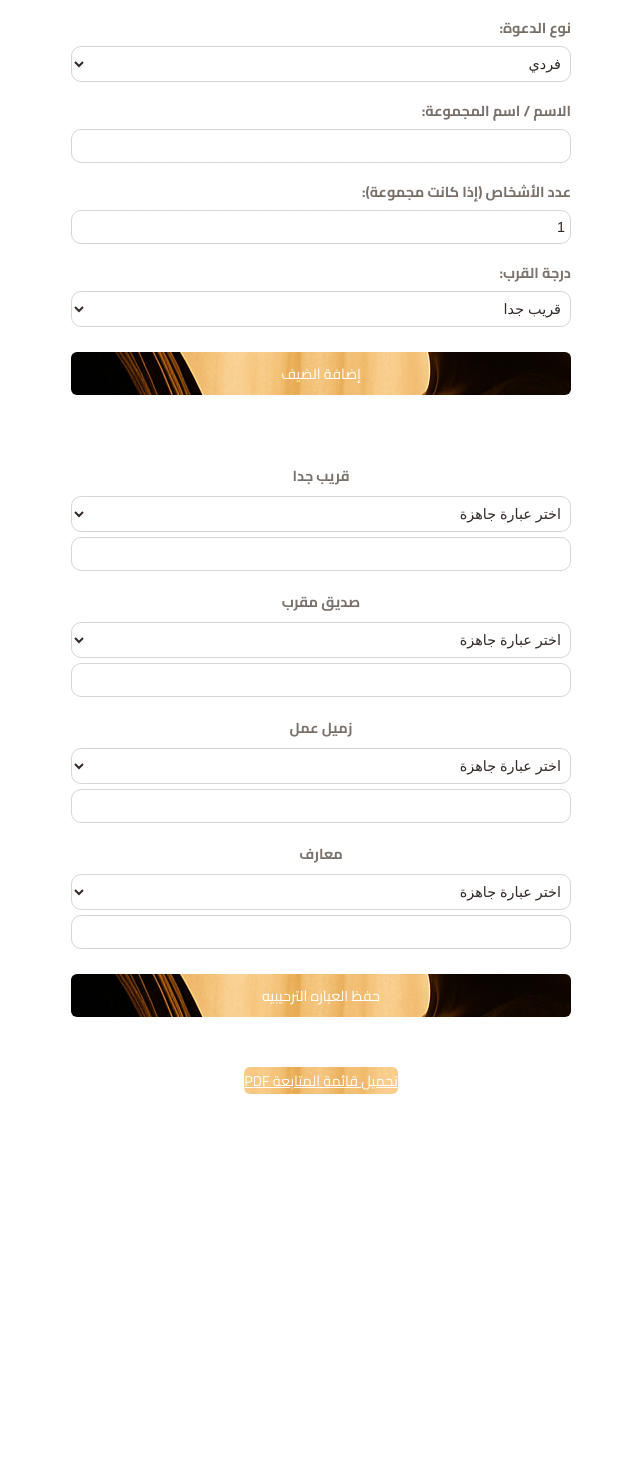
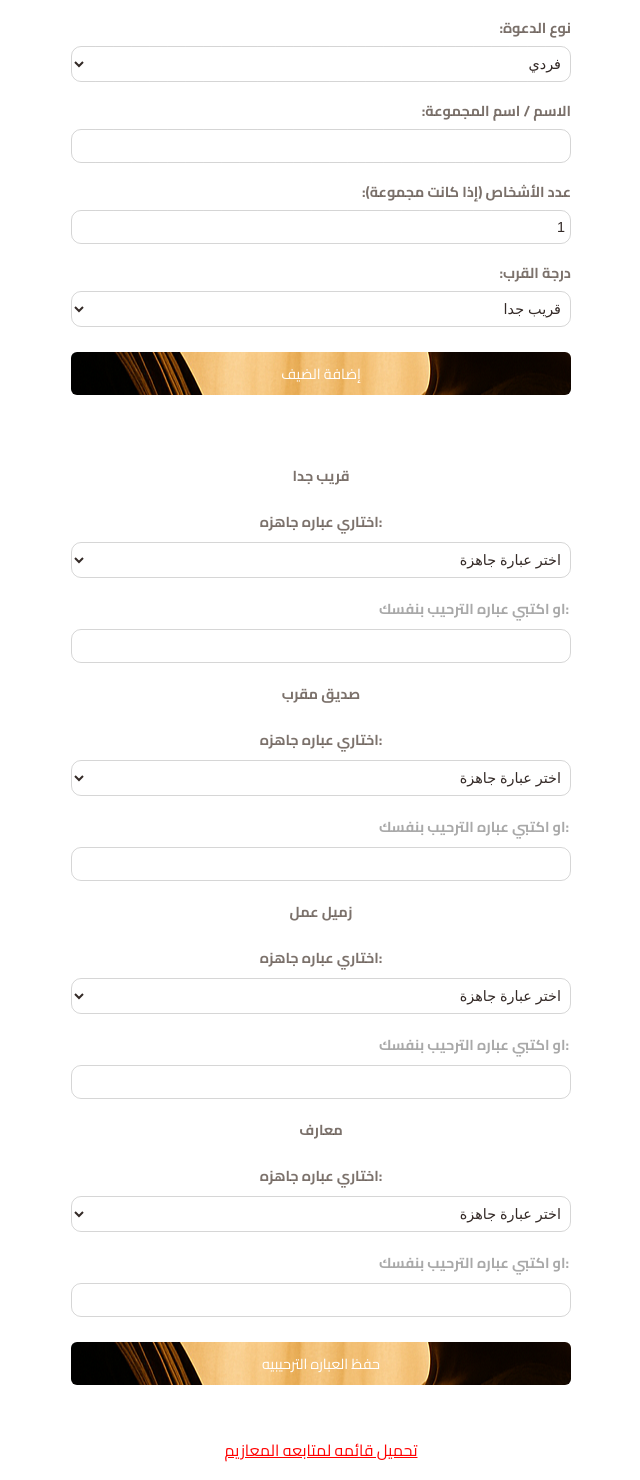
Before and after one commit to weadingguestwebsite1-lab/wedding-guests, a Flask app: page / in a window 1280 px wide. Shown: the part 559-2039 px from the top of the page, without its empty margins (319-959 px from the left). Before the commit the page ends 1653 px from the top, so only its background shows below. Run offline with Flask 3, Linux system fonts and the light colour scheme; data that the repository does not hold is empty; some libraries are stand-ins or nearby versions.

Commit message:
follow up download button ffffffff

```diff
--- a/templates/index.html
+++ b/templates/index.html
@@ -136,6 +136,14 @@ tr:hover {
 	align-self: anchor-center;
     border-radius: 5px;
 }
+.sublabless{
+  ;
+    width: fit-content;
+    padding: 2px;
+	align-self:left;
+	color:darkgrey;
+    border-radius: 5px;
+}
 
 </style>
 </head>
@@ -192,7 +200,7 @@ tr:hover {
     {% set closeness_types = {1:"قريب جدا", 2:"صديق مقرب", 3:"زميل عمل", 4:"معارف"} %}
     {% for i in range(1,5) %}
       <label class='sublables'>{{ closeness_types[i] }}</label>
-
+        <label class='sublables'>:اختاري عباره جاهزه</label>
       <select name="clos{{i}}_select" id="clos{{i}}_select">
         <option value="">اختر عبارة جاهزة</option>
         {% for option in predefined_options[i] %}
@@ -201,7 +209,7 @@ tr:hover {
           </option>
         {% endfor %}
       </select>
-
+     <label class='sublabless'>:او اكتبي عباره الترحيب بنفسك</label>
       <input type="text"
              id="clos{{i}}_input"
              name="clos{{i}}_input"
@@ -235,8 +243,8 @@ tr:hover {
   }
 })();
 </script>
-<a href="{{ url_for('followup_pdf') }}" class="button" style="margin:10px;">
-    تحميل قائمة المتابعة PDF
+<a href="{{ url_for('followup_pdf') }}" style="margin:10px;color:red">
+   تحميل قائمه لمتابعه المعازيم
 </a>
 
 
```
